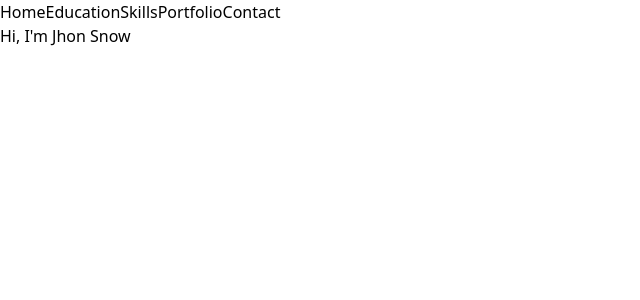
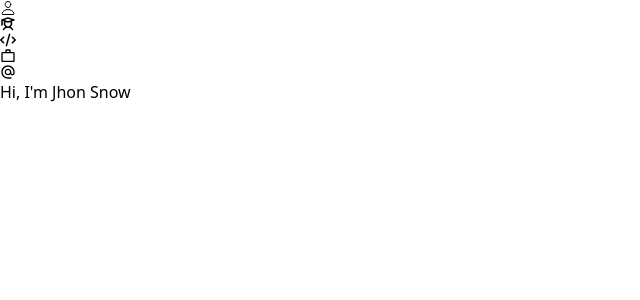
Before and after one commit to Pekka1721/Resume, a Next.js app: page / in a window 1280 px wide. Shown: the top 300 px of the page, without its empty margins (0-640 px from the left). Built offline with nearby package versions, Linux system fonts and the light colour scheme.

Commit message:
icons added

```diff
--- a/components/NavBar.tsx
+++ b/components/NavBar.tsx
@@ -1,6 +1,11 @@
 import React,{FC} from "react"
 import Page from "../app/page"
 import Link from "next/link"
+import { IoPersonOutline } from "react-icons/io5";
+import {PiStudentBold } from "react-icons/pi"
+import { MdAlternateEmail,MdOutlineWorkOutline  } from "react-icons/md";
+import { FaCode } from "react-icons/fa6";
+
 
 
 interface MainLayout{
@@ -12,16 +17,16 @@ const NavBar:FC<any> = ()=>{
        <>
         <nav className="bg-green-100">
             <div className="mx-auto w-auto px-2 sm:px-6  lg:px-8">
-            <div className="relative flex h-16 items-center justify-around">
-        <Link href={'/'} className="hover:font-bold  active:">Home</Link>
-        <Link href={'/education'}>Education</Link>
-        <Link href={'/skills'}>Skills</Link>
-        <Link href={'/portfolio'}>Portfolio</Link>
-        <Link href={'/contact'}>Contact</Link>
-
+            <div className="flex flex-row h-16 items-center justify-around">
+        <Link href={'/'}>< IoPersonOutline/></Link>
+        <Link href={'/education'}><PiStudentBold  /> </Link>
+        <Link href={'/skills'}><FaCode /></Link>
+        <Link href={'/portfolio'}><MdOutlineWorkOutline /> </Link>
+        <Link href={'/contact'}> <MdAlternateEmail /></Link>
+            </div>
                 </div>
 
-            </div>
+
 
 
         </nav>
--- a/package.json
+++ b/package.json
@@ -1,9 +1,9 @@
 {
   "dependencies": {
-    "@mui/icons-material": "^5.15.5",
     "next": "^14.0.4",
     "react": "^18.2.0",
-    "react-dom": "^18.2.0"
+    "react-dom": "^18.2.0",
+    "react-icons": "^5.0.1"
   },
   "scripts": {
     "dev": "next dev",
```
Also changed, not shown: 1 other file (tests, documents, lock files or other folders).
